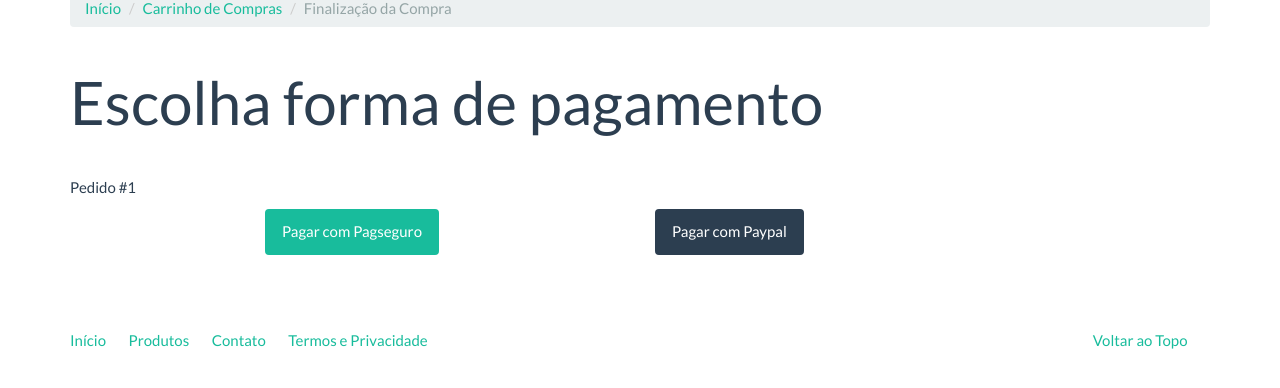
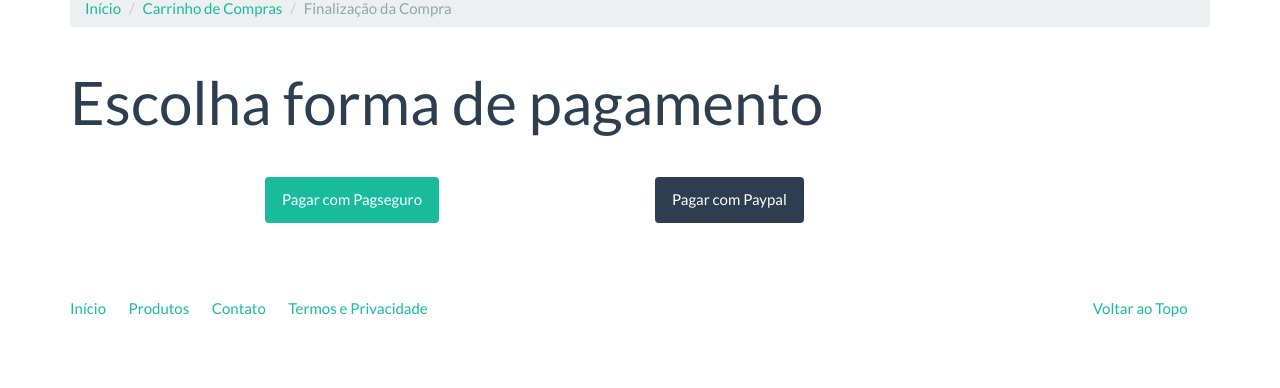
Before and after one commit to RenanPD/djangoecommerce, a Django app: template checkout/templates/checkout/checkout.html in a window 1280 px wide. Shown: the part 60-448 px from the top of the page. Run offline with Django 3.2, Linux system fonts and the light colour scheme; the template is opened without the code that fills it: most values are stand-ins (such as "Sample title", 1, 10 or a date in 2020); some libraries are stand-ins or nearby versions.

Commit message:
Add files via upload

```diff
--- a/checkout/templates/checkout/checkout.html
+++ b/checkout/templates/checkout/checkout.html
@@ -14,13 +14,8 @@ Finalização da Compra
     <h1>Escolha forma de pagamento</h1>
 </div>
 <div class="row">
-    <div class="col-md-12">
-        <p>
-            Pedido #{{ order.pk }}
-        </p>
-    </div>
     <div class="col-md-4 col-md-offset-2">
-        <a href="#" class="btn btn-success">Pagar com Pagseguro</a>
+        <a href="{% url 'checkout:pagseguro_view' order.pk %}" class="btn btn-success">Pagar com Pagseguro</a>
     </div>
     <div class="col-md-4">
         <a href="{% url 'checkout:paypal_view' order.pk %}" class="btn btn-primary">Pagar com Paypal</a>
```
